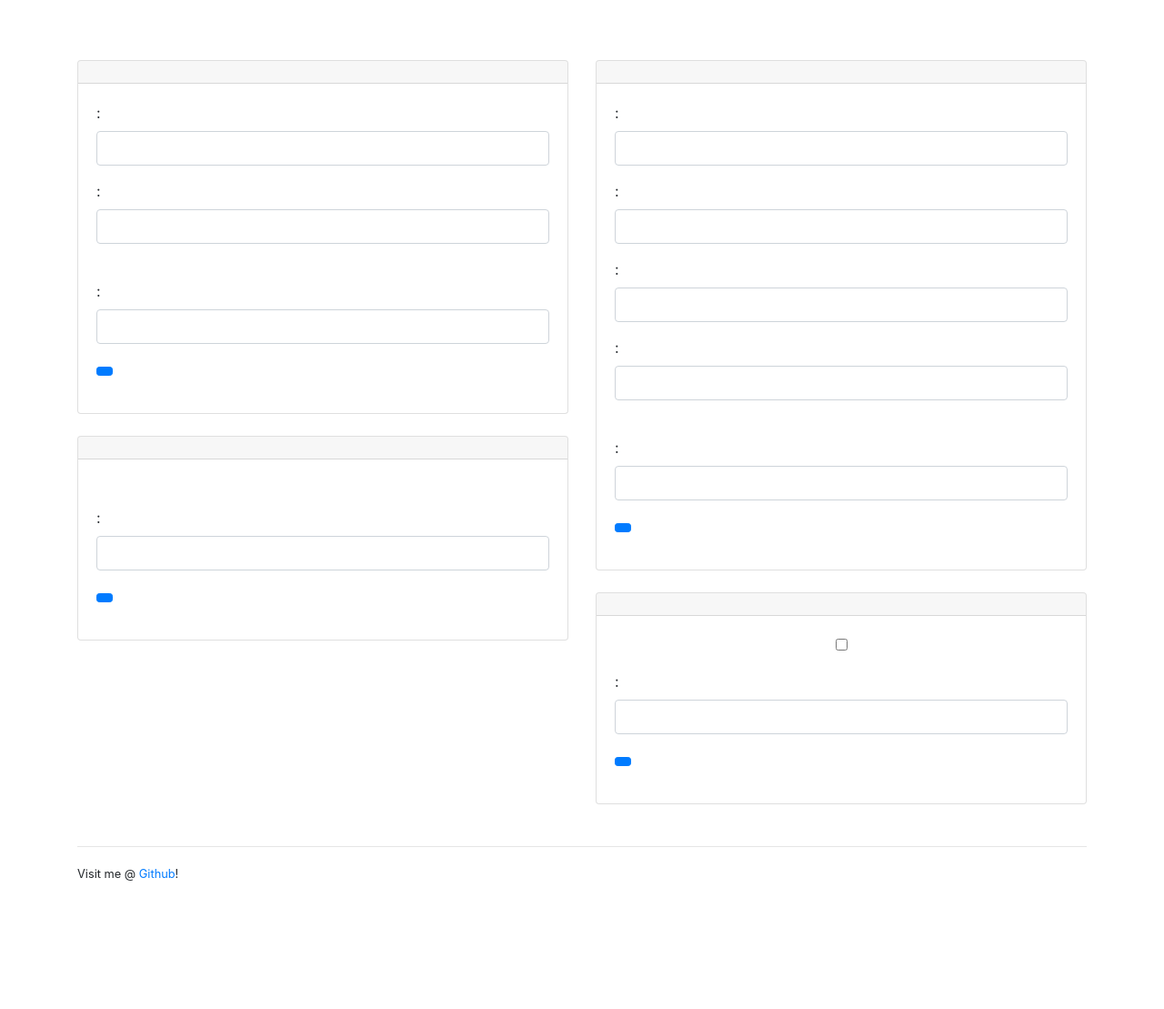
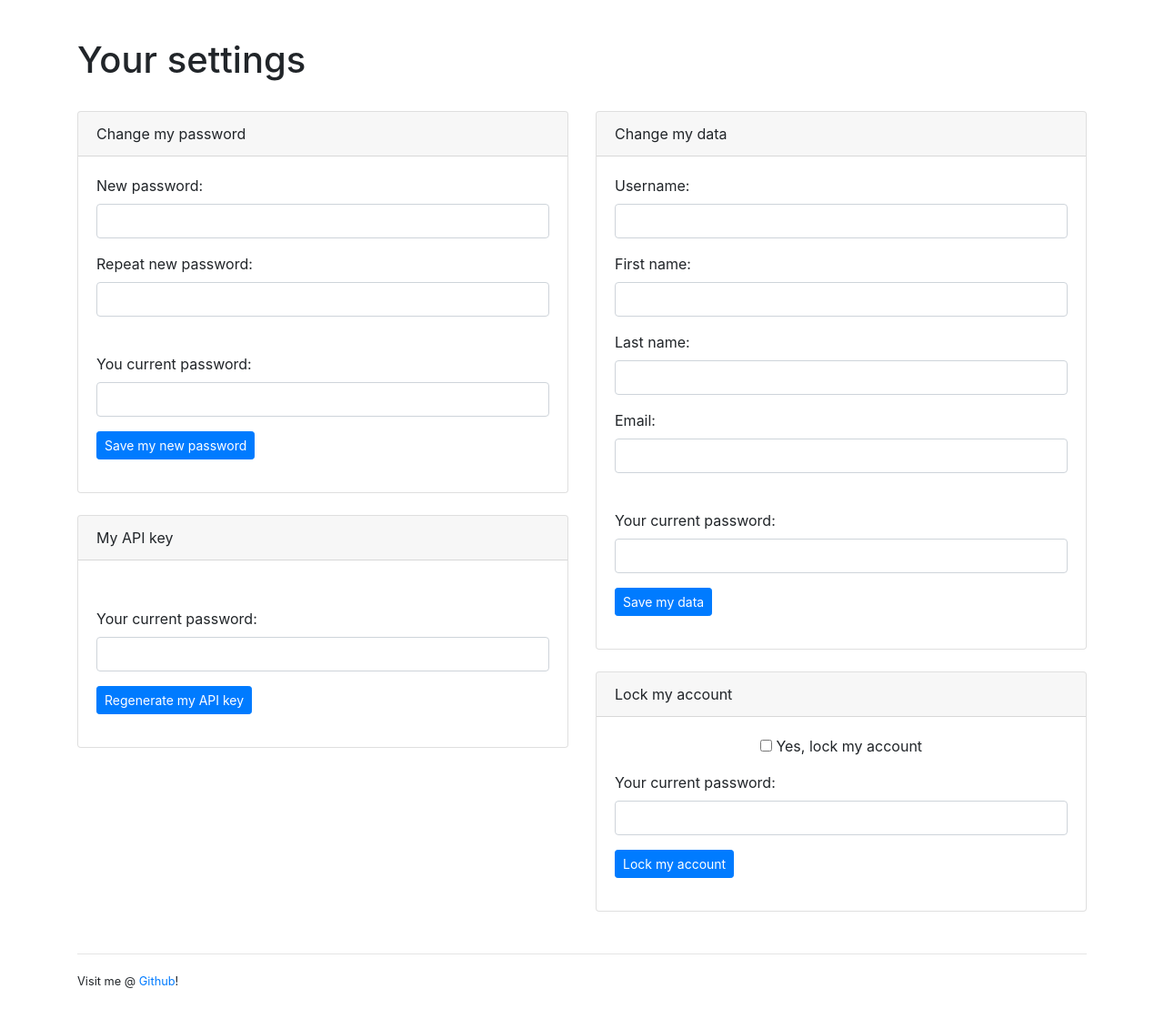
Before and after one commit to KaiserWerk/WPCustomRepository, a PHP site: template resources/views/user/settings.tpl.php in a window 1280 px wide. Shown: the part 56-1165 px from the top of the page at 91% size. Before the commit the page ends 1024 px from the top, so only its background shows below. Run offline with PHP 8.4, Linux system fonts and the light colour scheme; the template is opened without the code that fills it, so the values that code supplies are empty.

Commit message:
removed translation calls, added proper labels

```diff
--- a/resources/views/user/settings.tpl.php
+++ b/resources/views/user/settings.tpl.php
@@ -3,47 +3,47 @@ $errors = array(
     'success_data_saved' => '<br>
             <div class="alert alert-success alert-dismissable">
                 <a href="#" class="close" data-dismiss="alert" aria-label="close">&times;</a>
-                <strong><span class="fa fa-check"></span></strong> '.Trans::_t('error.success_data_saved', true).'</div>',
+                <strong><span class="fa fa-check"></span></strong> Your settings were successfully saved!</div>',
     'success_new_password' => '<br>
             <div class="alert alert-success alert-dismissable">
                 <a href="#" class="close" data-dismiss="alert" aria-label="close">&times;</a>
-                <strong><span class="fa fa-check"></span></strong> '.Trans::_t('error.success_new_password', true).'</div>',
+                <strong><span class="fa fa-check"></span></strong> You new password was successfully set!</div>',
     'success_regenerated_apikey' => '<br>
             <div class="alert alert-success alert-dismissable">
                 <a href="#" class="close" data-dismiss="alert" aria-label="close">&times;</a>
-                <strong><span class="fa fa-check"></span></strong> '.Trans::_t('error.success_regenerated_apikey', true).'</div>',
+                <strong><span class="fa fa-check"></span></strong> Your API key was successfully regenerated!</div>',
     'no_modification' => '<br>
             <div class="alert alert-info alert-dismissable">
                 <a href="#" class="close" data-dismiss="alert" aria-label="close">&times;</a>
-                <strong><span class="fa fa-info-circle"></span></strong> '.Trans::_t('error.no_modification', true).'</div>',
+                <strong><span class="fa fa-info-circle"></span></strong> No changes were made.</div>',
     'missing_input' => '<br>
             <div class="alert alert-info alert-dismissable">
                 <a href="#" class="close" data-dismiss="alert" aria-label="close">&times;</a>
-                <strong><span class="fa fa-info-circle"></span></strong> '.Trans::_t('error.missing_input', true).'</div>',
+                <strong><span class="fa fa-info-circle"></span></strong> Please fill in the required fields.</div>',
     'missing_password' => '<br>
             <div class="alert alert-info alert-dismissable">
                 <a href="#" class="close" data-dismiss="alert" aria-label="close">&times;</a>
-                <strong><span class="fa fa-info-circle"></span></strong> '.Trans::_t('error.missing_password', true).'</div>',
+                <strong><span class="fa fa-info-circle"></span></strong> Please enter your password to confirm the action.</div>',
     'username_in_use' => '<br>
             <div class="alert alert-warning alert-dismissable">
                 <a href="#" class="close" data-dismiss="alert" aria-label="close">&times;</a>
-                <strong><span class="fa fa-user"></span></strong> '.Trans::_t('error.username_in_use', true).'</div>',
+                <strong><span class="fa fa-user"></span></strong> This username is already in use!</div>',
     'email_in_use' => '<br>
             <div class="alert alert-warning alert-dismissable">
                 <a href="#" class="close" data-dismiss="alert" aria-label="close">&times;</a>
-                <strong><span class="fa fa-envelope"></span></strong> '.Trans::_t('error.email_in_use', true).'</div>',
+                <strong><span class="fa fa-envelope"></span></strong> This email address is already in use!</div>',
     'passwords_not_equal' => '<br>
             <div class="alert alert-warning alert-dismissable">
                 <a href="#" class="close" data-dismiss="alert" aria-label="close">&times;</a>
-                <strong><span class="fa fa-envelope"></span></strong> '.Trans::_t('error.passwords_not_equal', true).'</div>',
+                <strong><span class="fa fa-envelope"></span></strong> Passwords do not match!</div>',
     'incorrect_password' => '<br>
             <div class="alert alert-danger alert-dismissable">
                 <a href="#" class="close" data-dismiss="alert" aria-label="close">&times;</a>
-                <strong><span class="fa fa-warning"></span></strong> '.Trans::_t('error.incorrect_password', true).'</div>',
+                <strong><span class="fa fa-warning"></span></strong> You entered an incorrect password!</div>',
     'unknown_error' => '<br>
             <div class="alert alert-danger alert-dismissable">
                 <a href="#" class="close" data-dismiss="alert" aria-label="close">&times;</a>
-                <strong><span class="fa fa-warning"></span></strong> '.Trans::_t('error.unknown_error', true).'</div>',
+                <strong><span class="fa fa-warning"></span></strong> An unknown error occured!</div>',
 );
 
 ?>
@@ -52,7 +52,7 @@ $errors = array(
 <div class="container">
     <div class="row">
         <div class="col-lg-12">
-            <h1 class="mt-5"><?php Trans::_t('user_settings.main_header'); ?></h1>
+            <h1 class="mt-5">Your settings</h1>
             <?php
             if (isset($_GET['e'])) {
                 $e = $_GET['e'];
@@ -67,26 +67,29 @@ $errors = array(
                 <div class="col-md-6 col-sm-12">
 
                     <div class="card">
-                        <div class="card-header"><?php TranslationHelper::_t('user_settings.header2'); ?></div>
+                        <div class="card-header">Change my password</div>
                         <div class="card-body">
                             <form action="/user/settings" method="post">
-                                <?php Auth::generateCSRFInput(); ?>
+                                <?php
+                                AuthHelper::generateCSRFInput();
+                                AuthHelper::generateHoneypotInput();
+                                ?>
                                 <div class="form-group">
-                                    <label for="new_password1"><?php Trans::_t('user_settings.new_password'); ?>:</label>
+                                    <label for="new_password1">New password:</label>
                                     <input id="new_password1" name="_edit[new_password1]" type="password" class="form-control" required>
                                 </div>
                                 <div class="form-group">
-                                    <label for="new_password2"><?php Trans::_t('user_settings.new_password_repeat'); ?>:</label>
+                                    <label for="new_password2">Repeat new password:</label>
                                     <input id="new_password2" name="_edit[new_password2]" type="password" class="form-control" required>
                                 </div>
                                 <br>
                                 <div class="form-group">
-                                    <label for="current_password"><?php Trans::_t('user_settings.current_password'); ?>:</label>
+                                    <label for="current_password">You current password:</label>
                                     <input id="current_password" name="_edit[current_password]" type="password" class="form-control" required>
                                 </div>
 
                                 <div class="form-group">
-                                    <button type="submit" name="btn_save_new_password" class="btn btn-sm btn-primary"><?php Trans::_t('user_settings.btn_save_new_password'); ?></button>
+                                    <button type="submit" name="btn_save_new_password" class="btn btn-sm btn-primary">Save my new password</button>
                                 </div>
                             </form>
                         </div>
@@ -95,19 +98,22 @@ $errors = array(
                     <br>
 
                     <div class="card">
-                        <div class="card-header"><?php TranslationHelper::_t('user_settings.header3'); ?></div>
+                        <div class="card-header">My API key</div>
                         <div class="card-body">
                             <p class="text-center h3"><?php echo $user['apikey']; ?></p>
                             <form action="/user/settings" method="post">
-                                <?php Auth::generateCSRFInput(); ?>
+                                <?php
+                                AuthHelper::generateCSRFInput();
+                                AuthHelper::generateHoneypotInput();
+                                ?>
                                 <br>
                                 <div class="form-group">
-                                    <label for="current_password"><?php Trans::_t('user_settings.current_password'); ?>:</label>
+                                    <label for="current_password">Your current password:</label>
                                     <input id="current_password" name="_edit[password]" type="password" class="form-control" required>
                                 </div>
 
                                 <div class="form-group">
-                                    <button type="submit" name="btn_regenerate_apikey" class="btn btn-sm btn-primary"><?php Trans::_t('user_settings.btn_regenerate_apikey'); ?></button>
+                                    <button type="submit" name="btn_regenerate_apikey" class="btn btn-sm btn-primary">Regenerate my API key</button>
                                 </div>
                             </form>
                         </div>
@@ -117,34 +123,37 @@ $errors = array(
                 <div class="col-md-6 col-sm-12">
 
                     <div class="card">
-                        <div class="card-header"><?php TranslationHelper::_t('user_settings.header1'); ?></div>
+                        <div class="card-header">Change my data</div>
                         <div class="card-body">
                             <form action="/user/settings" method="post">
-                                <?php Auth::generateCSRFInput(); ?>
+                                <?php
+                                AuthHelper::generateCSRFInput();
+                                AuthHelper::generateHoneypotInput();
+                                ?>
                                 <div class="form-group">
-                                    <label for="username"><?php Trans::_t('user_settings.username'); ?>:</label>
+                                    <label for="username">Username:</label>
                                     <input id="username" name="_edit[username]" type="text" class="form-control" placeholder="<?php echo $user['username']; ?>">
                                 </div>
                                 <div class="form-group">
-                                    <label for="first_name"><?php Trans::_t('user_settings.first_name'); ?>:</label>
+                                    <label for="first_name">First name:</label>
                                     <input id="first_name" name="_edit[first_name]" type="text" class="form-control" placeholder="<?php echo $user['first_name']; ?>">
                                 </div>
                                 <div class="form-group">
-                                    <label for="last_name"><?php Trans::_t('user_settings.last_name'); ?>:</label>
+                                    <label for="last_name">Last name:</label>
                                     <input id="last_name" name="_edit[last_name]" type="text" class="form-control" placeholder="<?php echo $user['last_name']; ?>">
                                 </div>
                                 <div class="form-group">
-                                    <label for="email"><?php Trans::_t('user_settings.email'); ?>:</label>
+                                    <label for="email">Email:</label>
                                     <input id="email" name="_edit[email]" type="text" class="form-control" placeholder="<?php echo $user['email']; ?>">
                                 </div>
                                 <br>
                                 <div class="form-group">
-                                    <label for="current_password"><?php Trans::_t('user_settings.current_password'); ?>:</label>
+                                    <label for="current_password">Your current password:</label>
                                     <input id="current_password" name="_edit[current_password]" type="password" class="form-control" required>
                                 </div>
 
                                 <div class="form-group">
-                                    <button type="submit" name="btn_save_my_data" class="btn btn-sm btn-primary"><?php Trans::_t('user_settings.btn_save_my_data'); ?></button>
+                                    <button type="submit" name="btn_save_my_data" class="btn btn-sm btn-primary">Save my data</button>
                                 </div>
                             </form>
                         </div>
@@ -153,21 +162,27 @@ $errors = array(
                     <br>
 
                     <div class="card">
-                        <div class="card-header"><?php TranslationHelper::_t('user_settings.header4'); ?></div>
+                        <div class="card-header">Lock my account</div>
                         <div class="card-body">
                             <form action="/user/settings" method="post">
-                                <?php Auth::generateCSRFInput(); ?>
+                                <?php
+                                AuthHelper::generateCSRFInput();
+                                AuthHelper::generateHoneypotInput();
+                                ?>
                                 <div class="form-group">
-                                    <label for="locked" class="text-center" style="display: block;"><input id="locked" name="_lock[enabled]" type="checkbox" value="1" required> <?php Trans::_t('user_settings.lock_account'); ?></label>
+                                    <label for="locked" class="text-center" style="display: block;">
+                                        <input id="locked" name="_lock[enabled]" type="checkbox" value="1" required>
+                                        Yes, lock my account
+                                    </label>
                                 </div>
 
                                 <div class="form-group">
-                                    <label for="current_password"><?php Trans::_t('user_settings.current_password'); ?>:</label>
+                                    <label for="current_password">Your current password:</label>
                                     <input id="current_password" name="_lock[current_password]" type="password" class="form-control" required>
                                 </div>
 
                                 <div class="form-group">
-                                    <button type="submit" name="btn_lock_account" class="btn btn-sm btn-primary"><?php Trans::_t('user_settings.btn_lock_account'); ?></button>
+                                    <button type="submit" name="btn_lock_account" class="btn btn-sm btn-primary">Lock my account</button>
                                 </div>
                             </form>
                         </div>
```
